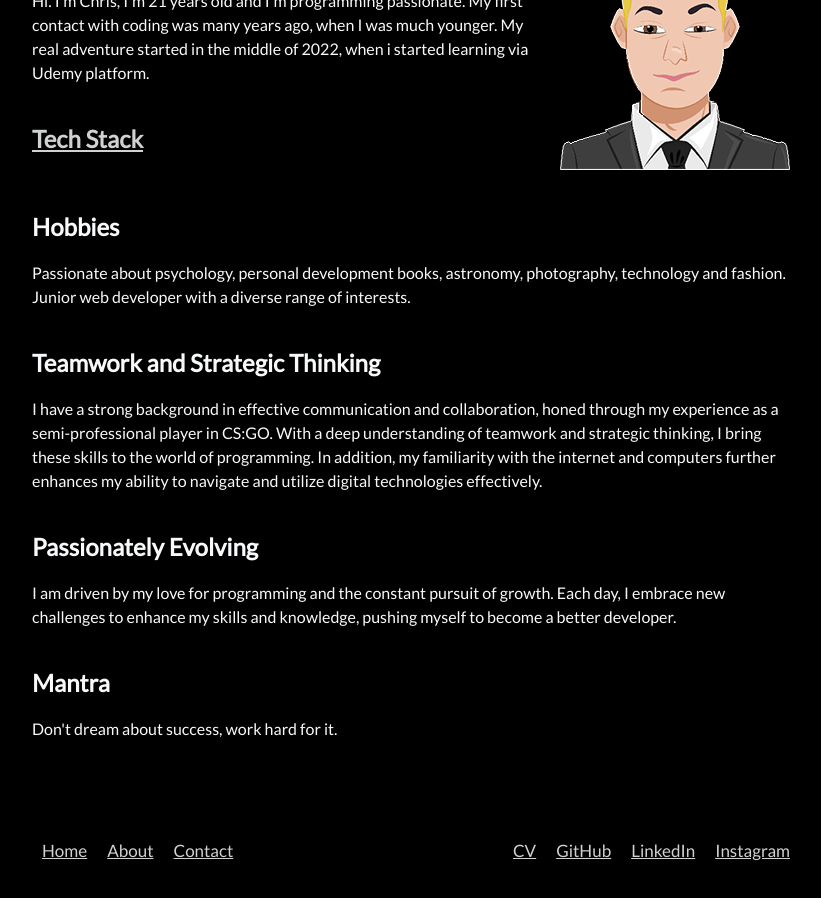
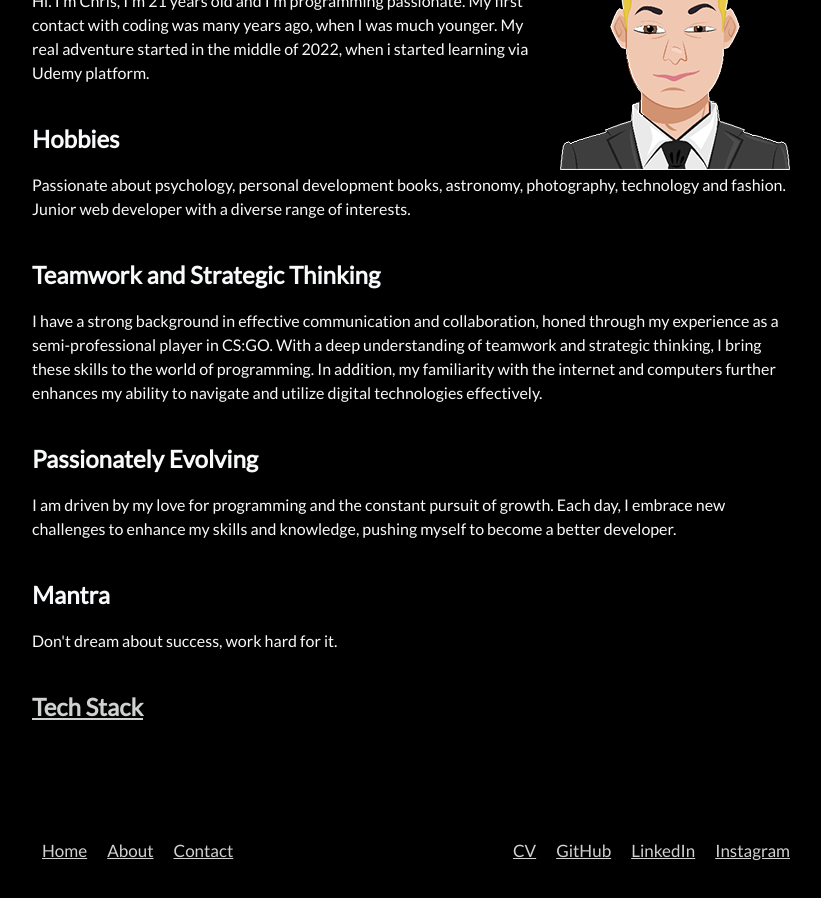
Before and after one commit to n1nis/Portfolio, a React (Create React App) app: page /About in a window 1280 px wide. Shown: the part 240-1138 px from the top of the page, without its empty margins (224-1045 px from the left). Built offline with nearby package versions, Linux system fonts and the light colour scheme.

Commit message:
Update MainAbout.js

```diff
--- a/src/components/MainAbout.js
+++ b/src/components/MainAbout.js
@@ -32,8 +32,6 @@ function MainAbout() {
         Udemy platform.
       </p>
       <br />
-      <a href="https://github.com/n1nis"><h2>Tech Stack</h2></a>
-      <br />
       <h2>Hobbies</h2>
       <p>
         Passionate about psychology, personal development books, astronomy,
@@ -61,6 +59,8 @@ function MainAbout() {
       <h2>Mantra</h2>
       <p>Don't dream about success, work hard for it.</p>
       <br />
+      <a href="https://github.com/n1nis"><h2>Tech Stack</h2></a>
+      <br />
     </main>
   );
 }
```
